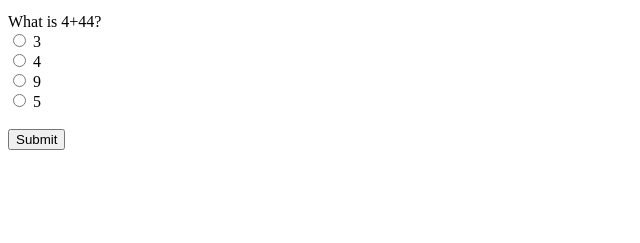
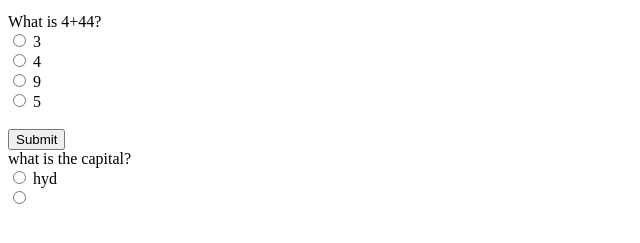
Before and after one commit to pavanmete/quiz-website, a plain HTML site: page index.html in a window 1280 px wide. Shown: the part 95-338 px from the top of the page, without its empty margins (0-640 px from the left). Drawn offline with Linux system fonts and the light colour scheme.

Commit message:
upload quiz website

```diff
--- a/index.html
+++ b/index.html
@@ -8,7 +8,6 @@
 <body>
     <h1 style="font-size:30px;">Welcome to My Quiz</h1>
     <p>Answer the question below:</p>
-
     <form>
         <label for="q1">What is 4+44?</label><br>
         <input type="radio" name="q1" value="3"> 3 <br>
@@ -18,5 +17,10 @@
 
         <button type="submit">Submit</button>
     </form>
+    <form>
+        <label for="q1">what is the capital?</label><br>
+        <input type="radio" name="q1" value="hyd"> hyd <br>
+        <input type="radio" name="q2" value="amaravathi">
+    </form>
 </body>
 </html>
```
